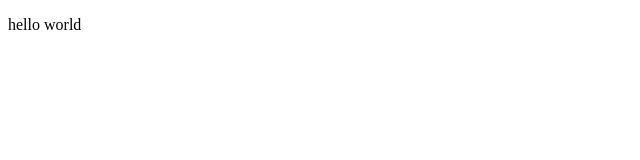
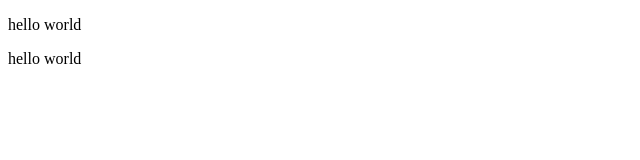
Before and after one commit to PCRib/paulo-ribeiro-travelsite, a plain HTML site: page index.html in a window 1280 px wide. Shown: the full height of the page, 0-640 px from the left. Drawn offline with Linux system fonts and the light colour scheme.

Commit message:
added footer and nav

```diff
--- a/index.html
+++ b/index.html
@@ -12,6 +12,8 @@
             hello world
         </p>
     </div>
-
+    <footer>
+        hello world
+    </footer>
 </body>
 </html>
```
